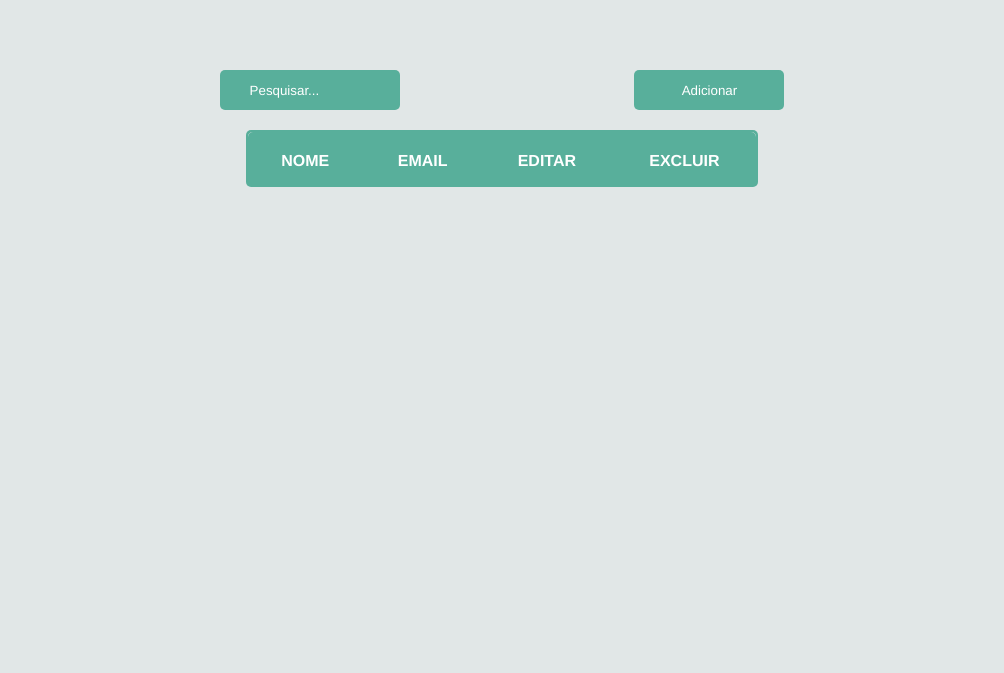
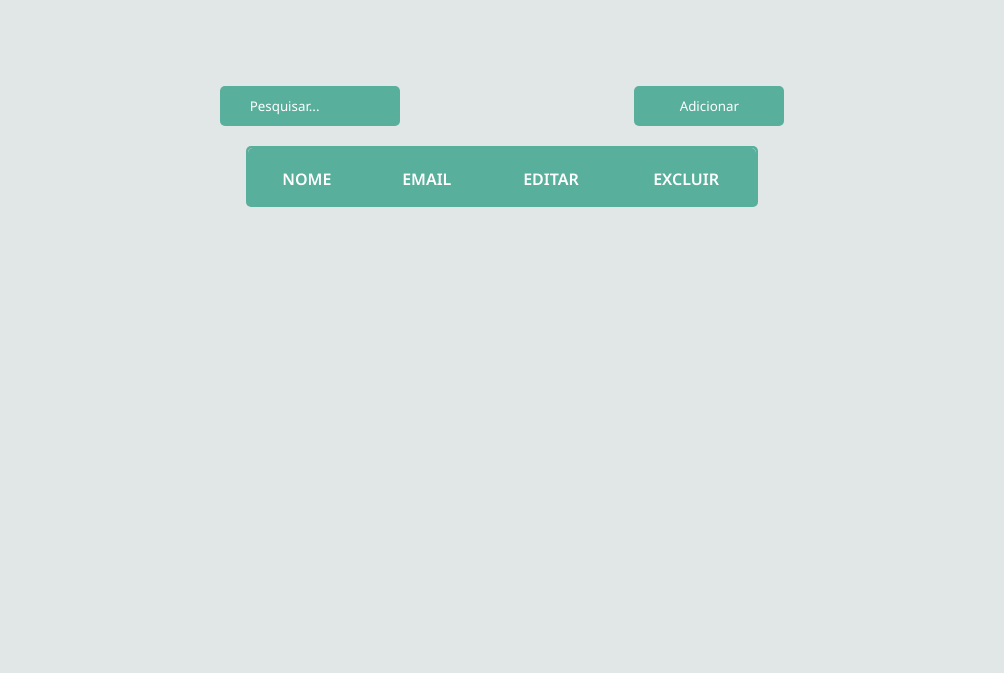
Before and after one commit to felipe515/FrontEnd-usuario, a plain HTML site: page index.html in a window 1280 px wide. Shown: the part 127-800 px from the top of the page, without its empty margins (138-1142 px from the left). Drawn offline with Linux system fonts and the light colour scheme; no server answers.

Commit message:
adicionando fonte

```diff
--- a/style.css
+++ b/style.css
@@ -1,8 +1,10 @@
+@import url('https://fonts.googleapis.com/css2?family=Noto+Sans:wght@400;600&family=Nunito:wght@200;500&family=Open+Sans:wght@300;500;700&family=Roboto:ital,wght@0,700;1,400&display=swap');
 *{
     margin: 0;
     padding: 0;
     background: #e1e7e7;
-    font-family: 'Franklin Gothic Medium', 'Arial Narrow', Arial, sans-serif;
+    font-family: 'Noto Sans', sans-serif;
+
 }
 
 .titulo{
```
